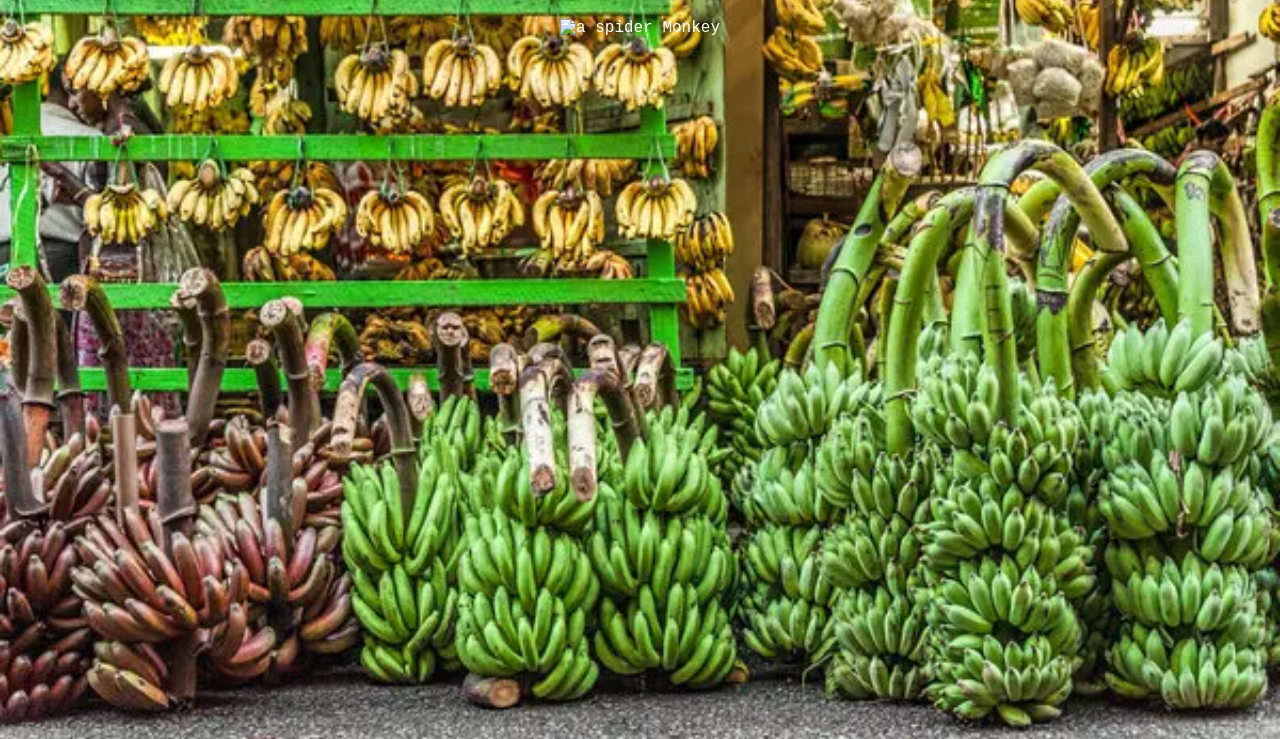
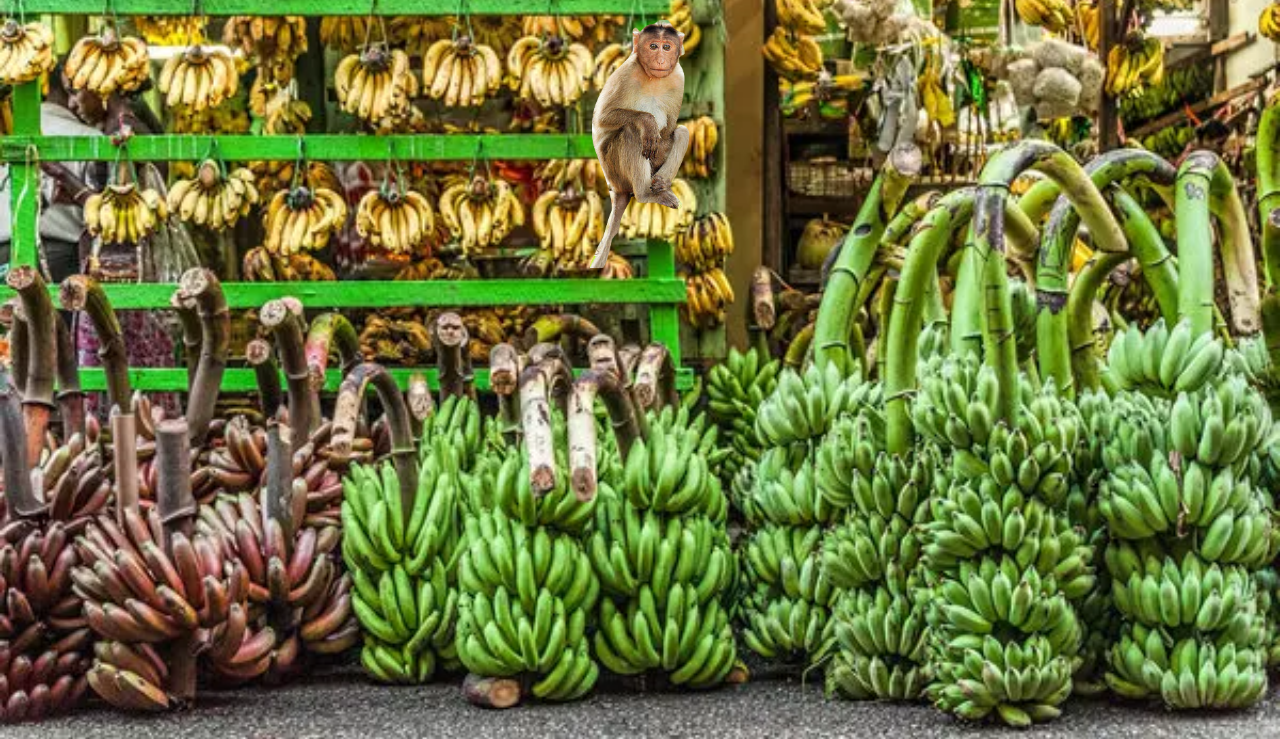
Before and after one commit to leonmeep/cursorFollow, a plain HTML site: page index.html in a window 1280 px wide. Shown: the part 61-800 px from the top of the page. Drawn offline with Linux system fonts and the light colour scheme.

Commit message:
added new cursor image

```diff
--- a/index.html
+++ b/index.html
@@ -11,8 +11,7 @@
     <h1 class="cursorTitle">Custom Cursor Tracker JavaScript</h1>
 
     <div class="cursorTracker">
-      <img src="img/cursorMonkey copy.tiff" alt="a spider Monkey" style =
-      "width:100px";
+      <img src="img/monkey.png" alt="a spider Monkey" style = "width:100px";
     </div>
   </body>
 </html>
```
Also changed, not shown: img/cursorMonkey.avif (deleted), img/monkey.png (added).
